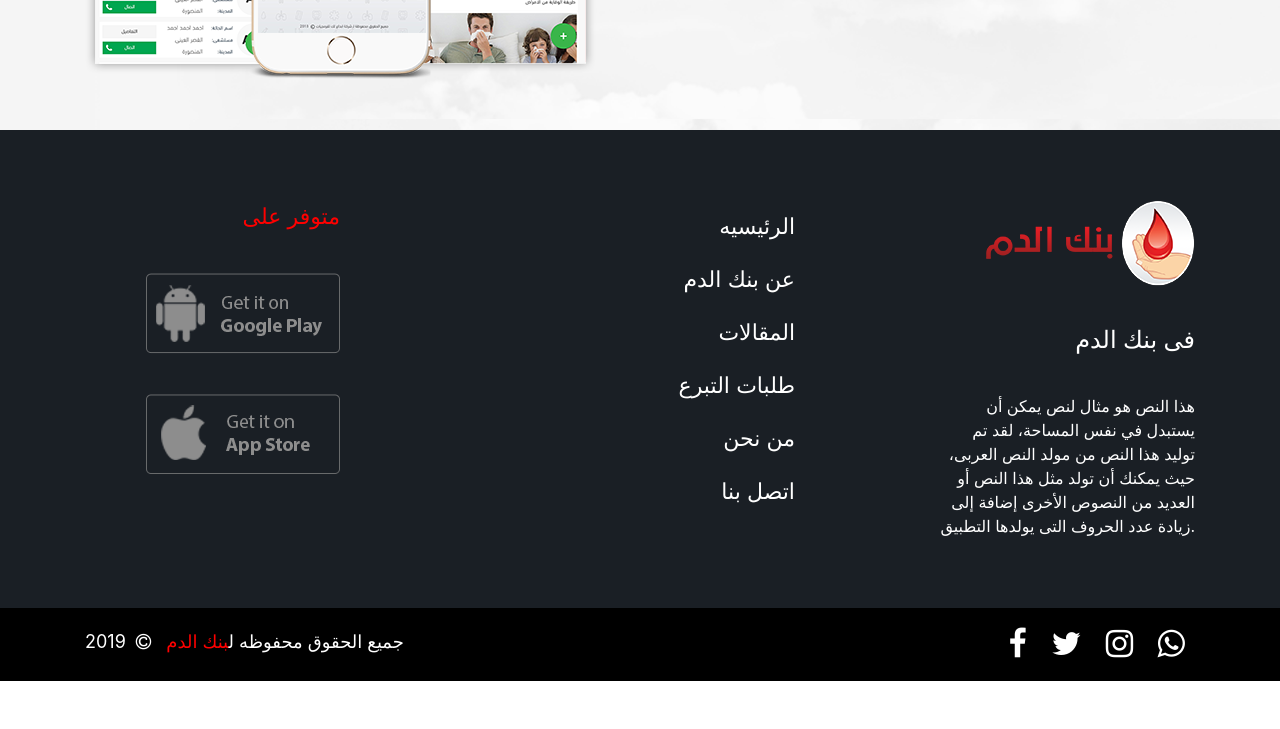
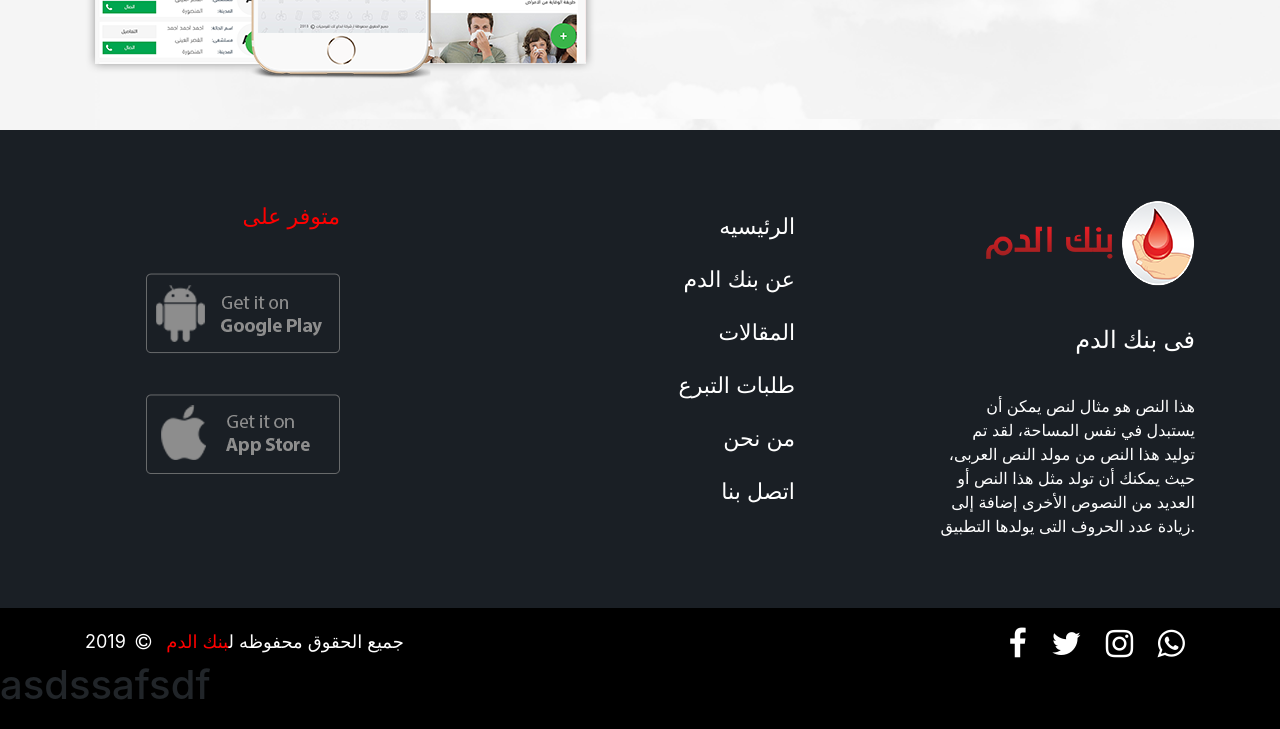
Before and after one commit to aymanhany/bloodbank-galal, a plain HTML site: page index.html in a window 1280 px wide. Shown: the part 2818-3547 px from the top of the page. Before the commit the page ends 3499 px from the top, so only its background shows below. Drawn offline with nearby package versions, Linux system fonts and the light colour scheme; no server answers.

Commit message:
index edit

```diff
--- a/index.html
+++ b/index.html
@@ -423,6 +423,7 @@
 				</div>
 			</div>
 		</div>
+		<h1>asdssafsdf</h1>
 
 	</section>
 	<script src="https://ajax.googleapis.com/ajax/libs/jquery/3.4.1/jquery.min.js"></script>
@@ -493,7 +494,10 @@
         }
 
         request.send();
-    </script>
+	</script>
+
+
+
 
 </body>
 </html>
```
